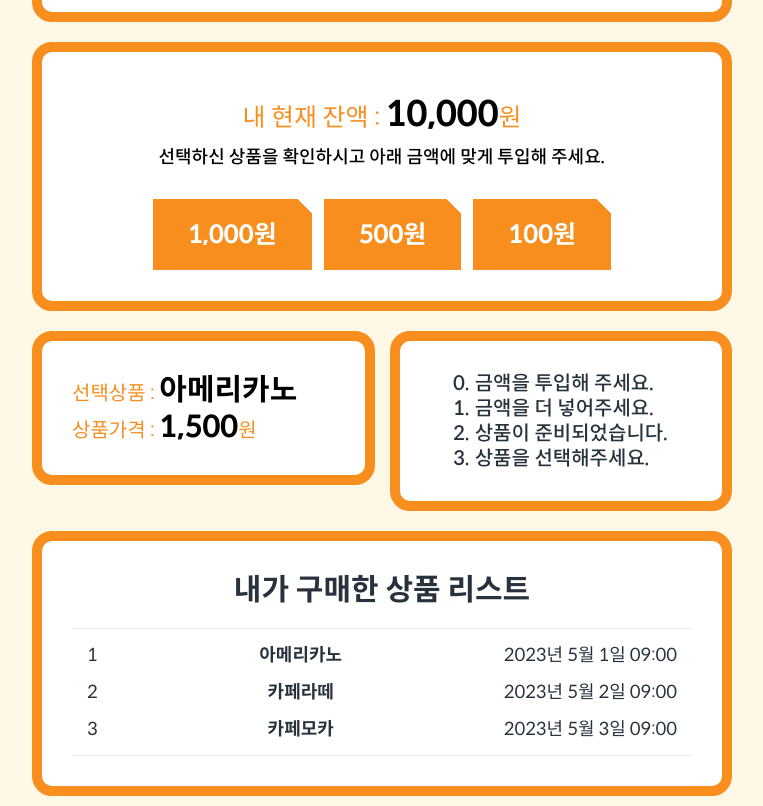
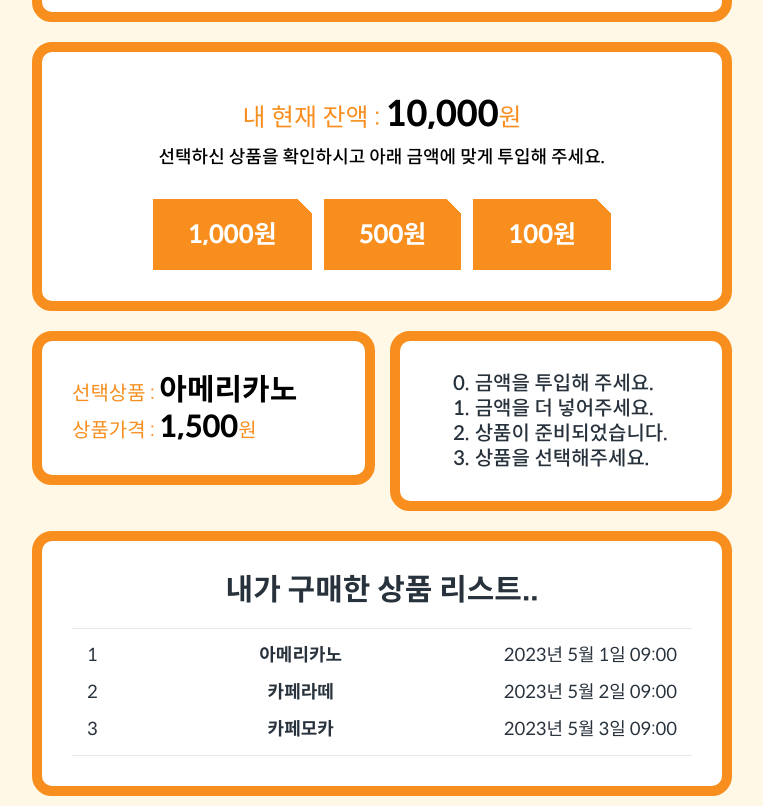
Before and after one commit to sangmin8127/vendingMachineProject, a plain HTML site: page index.html in a window 1280 px wide. Shown: the part 616-1422 px from the top of the page, without its empty margins (258-1021 px from the left). Drawn offline with Linux system fonts and the light colour scheme.

Commit message:
Update index.html
test

```diff
--- a/index.html
+++ b/index.html
@@ -81,7 +81,7 @@
 
     <!-- 자판기 하단 구매한 제품 리스트 노출영역 -->
     <section id="buyList" class="box-round">
-      <div class="txt">내가 구매한 상품 리스트</div>
+      <div class="txt">내가 구매한 상품 리스트..</div>
       <div class="listWrap">
         <ul>
           <li class="infoList">
```
